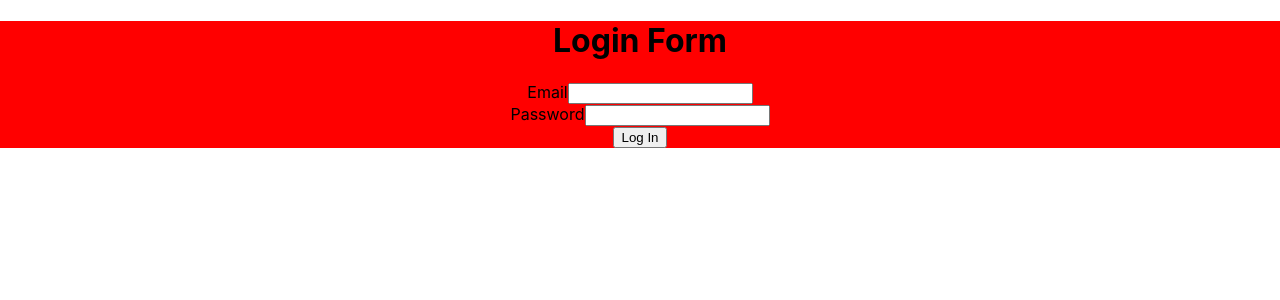
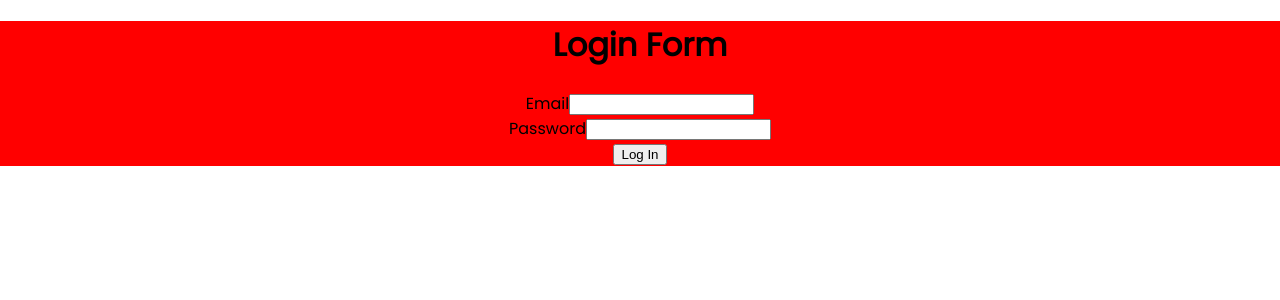
Before and after one commit to HackNotts-CBMW/HackNotts-project-CBMW, a React (Create React App) app in the folder client/: page / in a window 1280 px wide. Shown: the top 300 px of the page. Built offline with nearby package versions, Linux system fonts and the light colour scheme; the HTML template or start-up script is replaced by a standard one.

Commit message:
Adding poppins as a font family

```diff
--- a/client/src/index.css
+++ b/client/src/index.css
@@ -1,8 +1,11 @@
+@import url('https://fonts.googleapis.com/css2?family=Poppins&display=swap');
+
 body {
   margin: 0;
-  font-family: -apple-system, BlinkMacSystemFont, 'Segoe UI', 'Roboto', 'Oxygen',
+  font-family: 'Poppins', sans-serif;
+  /* font-family: -apple-system, BlinkMacSystemFont, 'Segoe UI', 'Roboto', 'Oxygen',
     'Ubuntu', 'Cantarell', 'Fira Sans', 'Droid Sans', 'Helvetica Neue',
-    sans-serif;
+    sans-serif; */
   -webkit-font-smoothing: antialiased;
   -moz-osx-font-smoothing: grayscale;
 }
```
